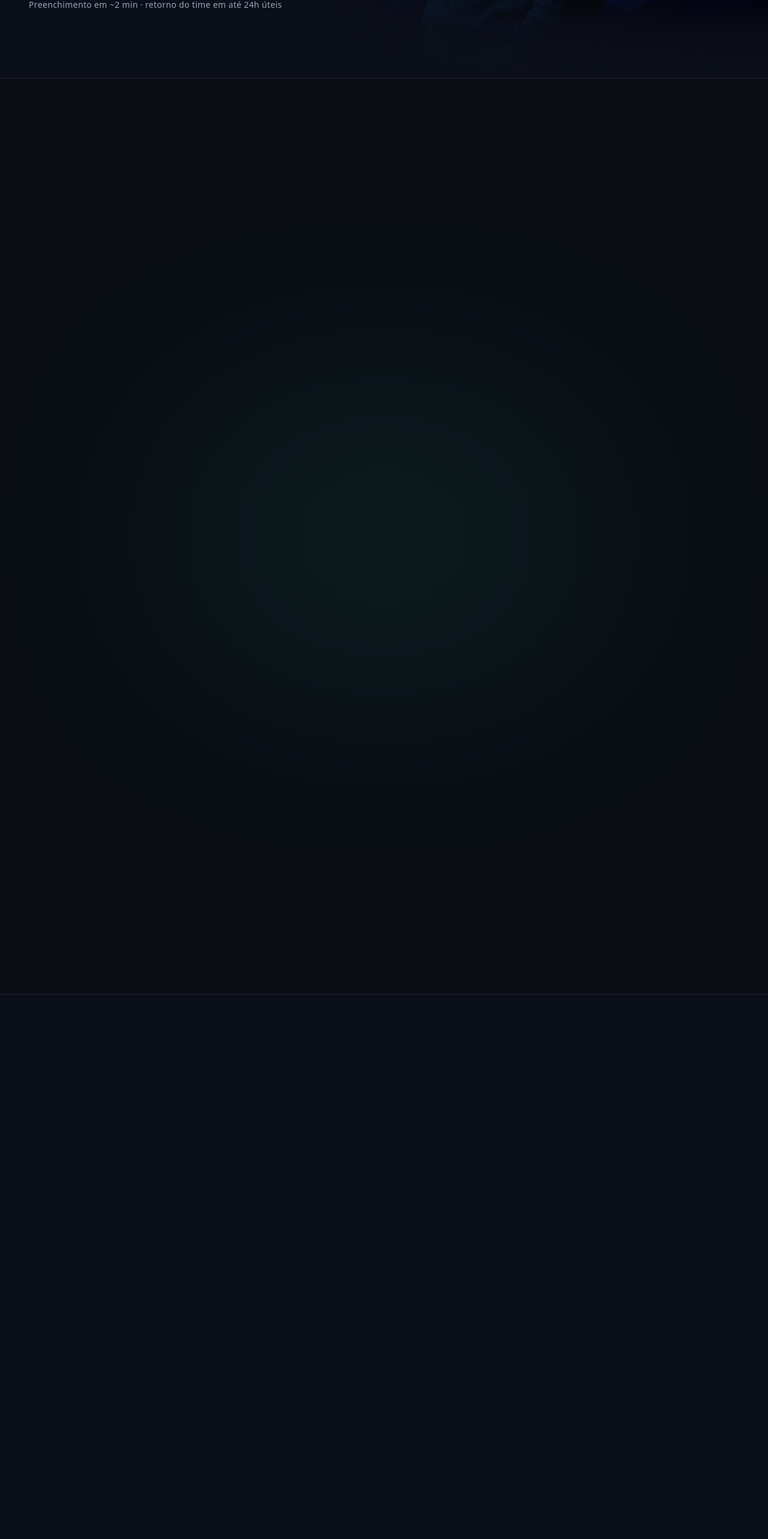
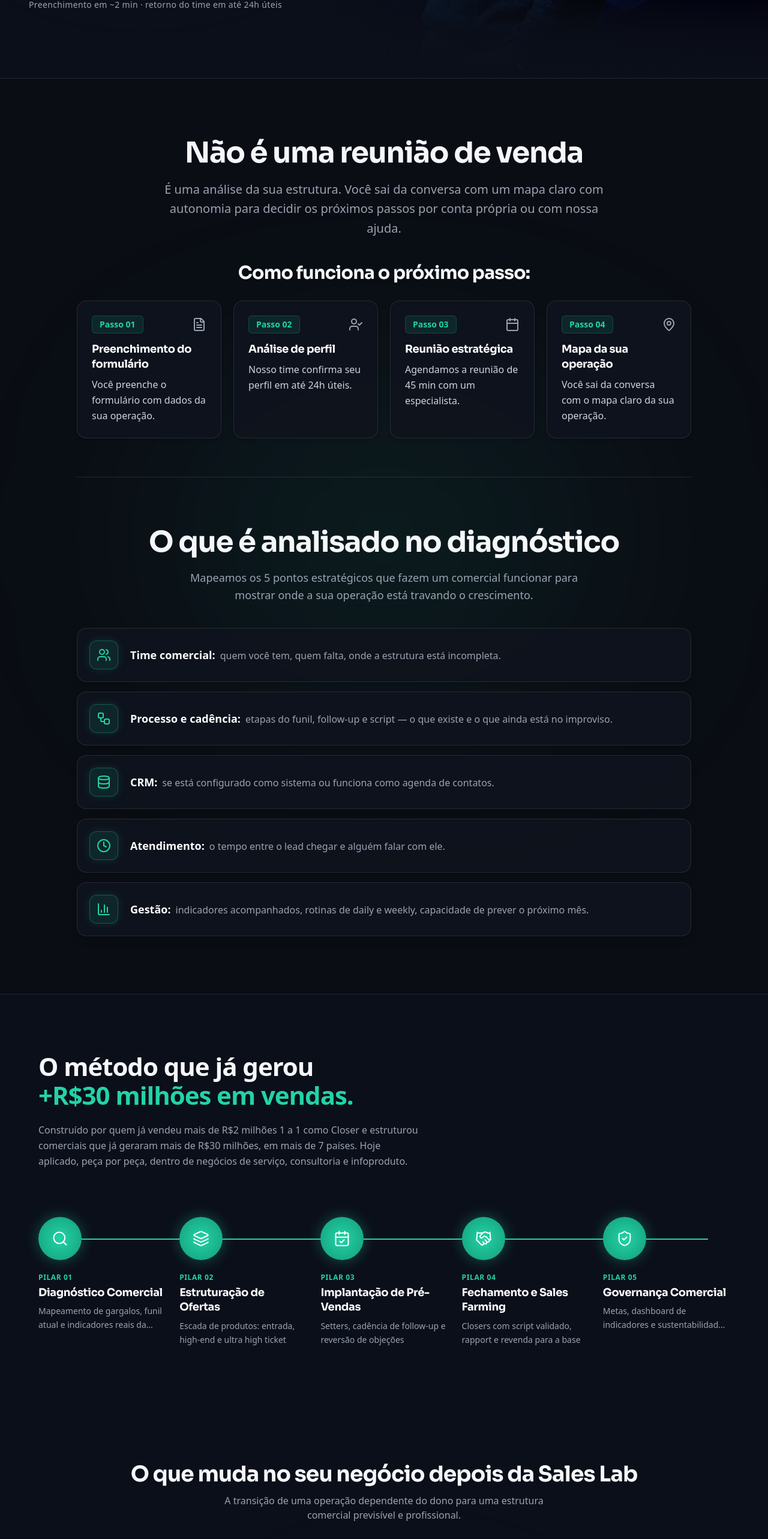
Before and after one commit to renato1303/SLC, a React (Vite) app: page / in a window 1280 px wide. Shown: the part 858-3424 px from the top of the page at 60% size. Built offline with nearby package versions, Linux system fonts and the light colour scheme.

Commit message:
refactor: remove lazy loading and optimization hacks
Revert component lazy loading and content-visibility CSS to simplify component lifecycle and ensure consistent rendering across browsers.

```diff
--- a/src/App.tsx
+++ b/src/App.tsx
@@ -1,20 +1,15 @@
-import React, { useEffect, lazy, Suspense } from 'react';
+import React, { useEffect } from 'react';
 import { Header } from './components/Header';
 import { Hero } from './components/Hero';
-
-// Lazy loading below-the-fold components to minimize initial bundle size and maximize loading speed
-const FormularioDiagnostico = lazy(() => import('./components/FormularioDiagnostico').then(m => ({ default: m.FormularioDiagnostico })));
-const Metodo = lazy(() => import('./components/Metodo').then(m => ({ default: m.Metodo })));
-const Transformacao = lazy(() => import('./components/Transformacao').then(m => ({ default: m.Transformacao })));
-const ProvaSocialWhatsapp = lazy(() => import('./components/ProvaSocialWhatsapp').then(m => ({ default: m.ProvaSocialWhatsapp })));
-const SobreFundador = lazy(() => import('./components/SobreFundador').then(m => ({ default: m.SobreFundador })));
-const FormularioFaqFooter = lazy(() => import('./components/FormularioFaqFooter').then(m => ({ default: m.FormularioFaqFooter })));
-
-// Lightweight section fallback matching space to prevent Cumulative Layout Shift (CLS)
-const SectionFallback = () => <div className="min-h-[300px] w-full bg-transparent" />;
+import { FormularioDiagnostico } from './components/FormularioDiagnostico';
+import { Metodo } from './components/Metodo';
+import { Transformacao } from './components/Transformacao';
+import { ProvaSocialWhatsapp } from './components/ProvaSocialWhatsapp';
+import { SobreFundador } from './components/SobreFundador';
+import { FormularioFaqFooter } from './components/FormularioFaqFooter';
 
 export default function App() {
-  // IntersectionObserver for lightweight scroll reveal transitions
+  // IntersectionObserver for smooth scroll reveal transitions
   useEffect(() => {
     const observer = new IntersectionObserver(
       (entries) => {
@@ -27,7 +22,7 @@ export default function App() {
       },
       {
         threshold: 0.05,
-        rootMargin: '0px 0px 120px 0px'
+        rootMargin: '0px 0px 100px 0px'
       }
     );
 
@@ -35,7 +30,7 @@ export default function App() {
     elements.forEach((el) => observer.observe(el));
 
     return () => observer.disconnect();
-  });
+  }, []);
 
   const scrollToForm = () => {
     const formEl = document.getElementById('diagnostico-form');
@@ -46,45 +41,30 @@ export default function App() {
 
   return (
     <div className="min-h-screen bg-[#0B0F1A] text-[#F5F7FA] font-sans selection:bg-[#22D3A6] selection:text-[#0B0F1A]">
-      {/* 1. Header (Logo + CTA) - Loaded immediately for zero delay */}
+      {/* 1. Header (Logo + CTA) */}
       <Header onCtaClick={scrollToForm} />
 
       <main>
-        {/* 2. Hero Section (Início) - Critical Above-the-fold */}
+        {/* 2. Hero Section (Início) */}
         <Hero onCtaClick={scrollToForm} />
 
-        {/* Below the fold sections lazy loaded asynchronously */}
-        <Suspense fallback={<SectionFallback />}>
-          <div className="cv-auto">
         {/* 3. Formulário + Seção "Antes de qualquer proposta" */}
         <FormularioDiagnostico />
-          </div>
 
-          <div className="cv-auto">
         {/* 4. Método Sales Lab (+R$30M) */}
         <Metodo />
-          </div>
 
-          <div className="cv-auto">
         {/* 5. A Transformação */}
         <Transformacao onCtaClick={scrollToForm} />
-          </div>
 
-          <div className="cv-auto">
         {/* 6. Prova Social (Depoimentos estilo prints de WhatsApp) */}
         <ProvaSocialWhatsapp />
-          </div>
 
-          <div className="cv-auto">
         {/* 7. Sobre o Fundador (Filipe Rodrigues) */}
         <SobreFundador />
-          </div>
 
-          <div className="cv-auto">
         {/* 8. Formulário + FAQ + Footer */}
         <FormularioFaqFooter />
-          </div>
-        </Suspense>
       </main>
     </div>
   );
--- a/src/index.css
+++ b/src/index.css
@@ -20,12 +20,6 @@
     -webkit-font-smoothing: antialiased;
     -moz-osx-font-smoothing: grayscale;
     text-rendering: optimizeSpeed;
-  }
-
-  /* Rendering optimization for off-screen sections */
-  .cv-auto {
-    content-visibility: auto;
-    contain-intrinsic-size: 1px 800px;
   }
 
   h1, h2, h3, h4 {
```
Lines whose indentation alone changed are shown as unchanged.
